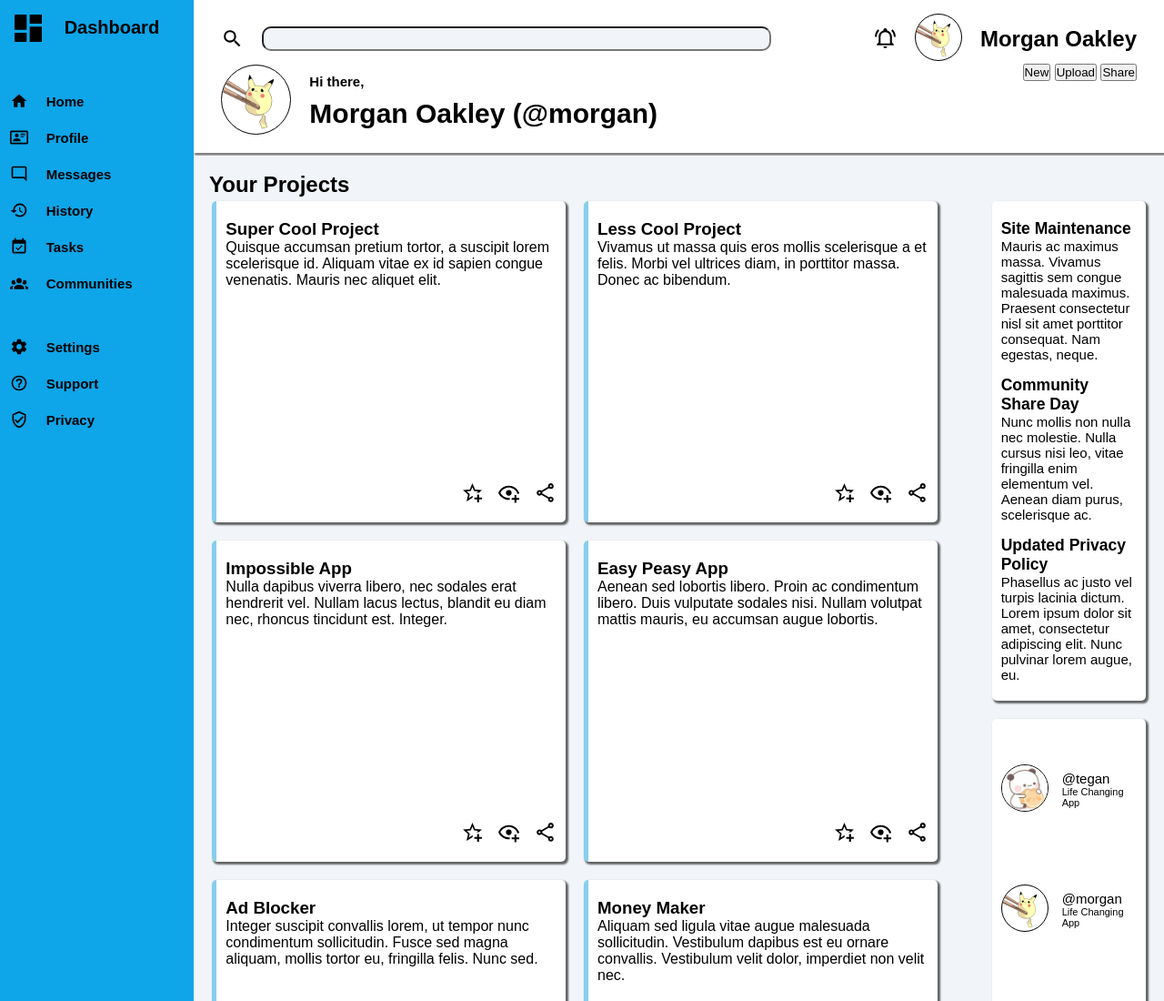
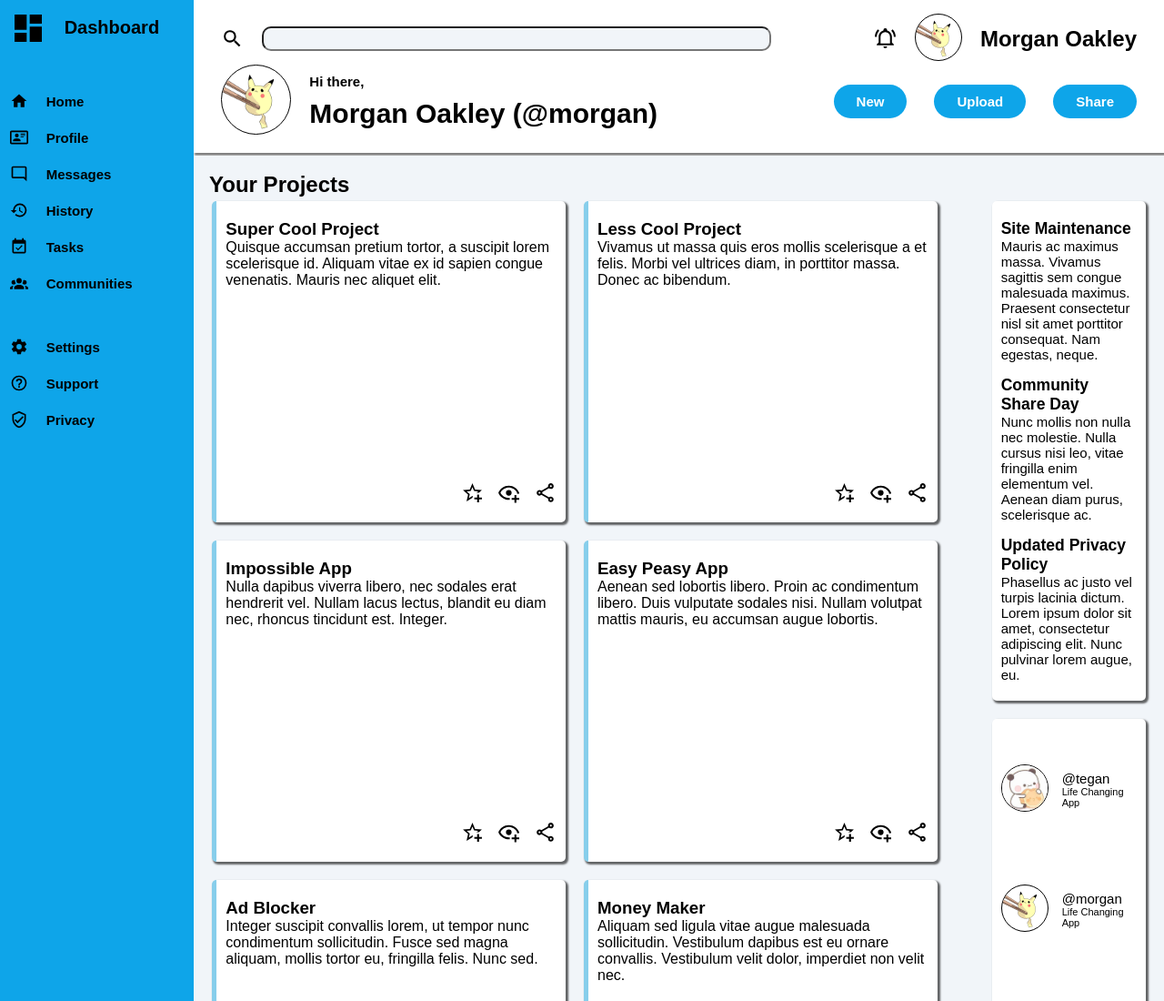
Before and after one commit to andrew-chen986/Admin-Dashboard, a plain HTML site: page index.html in a window 1280 px wide. Shown: the top 1100 px of the page at 91% size. Drawn offline with Linux system fonts and the light colour scheme.

Commit message:
Finish header bottom row right side buttons

```diff
--- a/styles.css
+++ b/styles.css
@@ -90,6 +90,7 @@ header .top-row .profile-picture img {
 
 header .bottom-row {
     display: flex;
+    align-items: center;
 }
 
 header .bottom-row .left {
@@ -122,6 +123,21 @@ header .bottom-row .greeting .hello{
 header .bottom-row .greeting .user {
     font-size: 30px;
     font-weight: bold;
+}
+
+header .bottom-row .right {
+    display: flex;
+    gap: 30px;
+}
+
+header .bottom-row .right button {
+    background: #0ea5e9;
+    color: white;
+    border: none;
+    border-radius: 100px;
+    font-size: 15px;
+    font-weight: bold;
+    padding: 10px 25px;
 }
 
 .main-sidebar {
```
